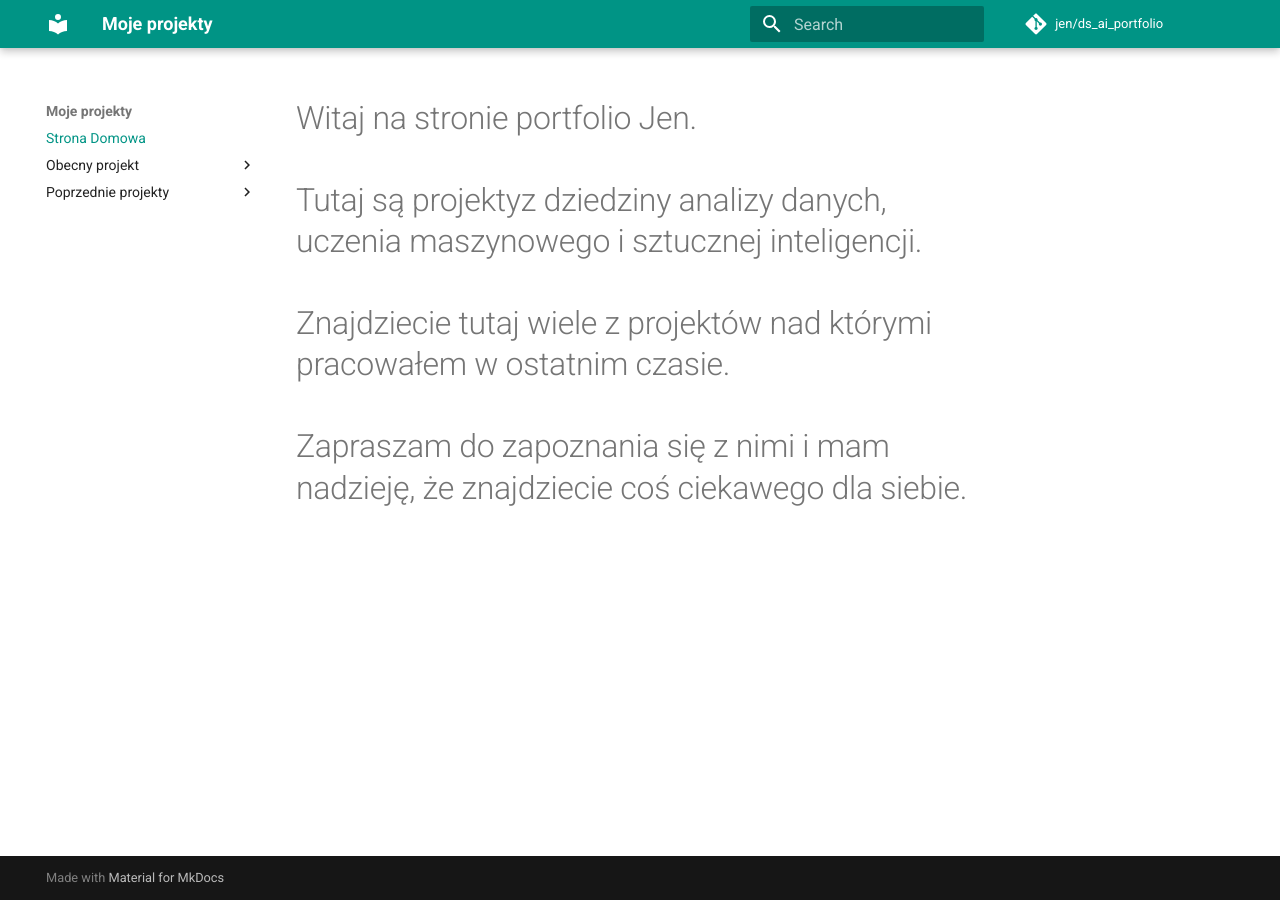
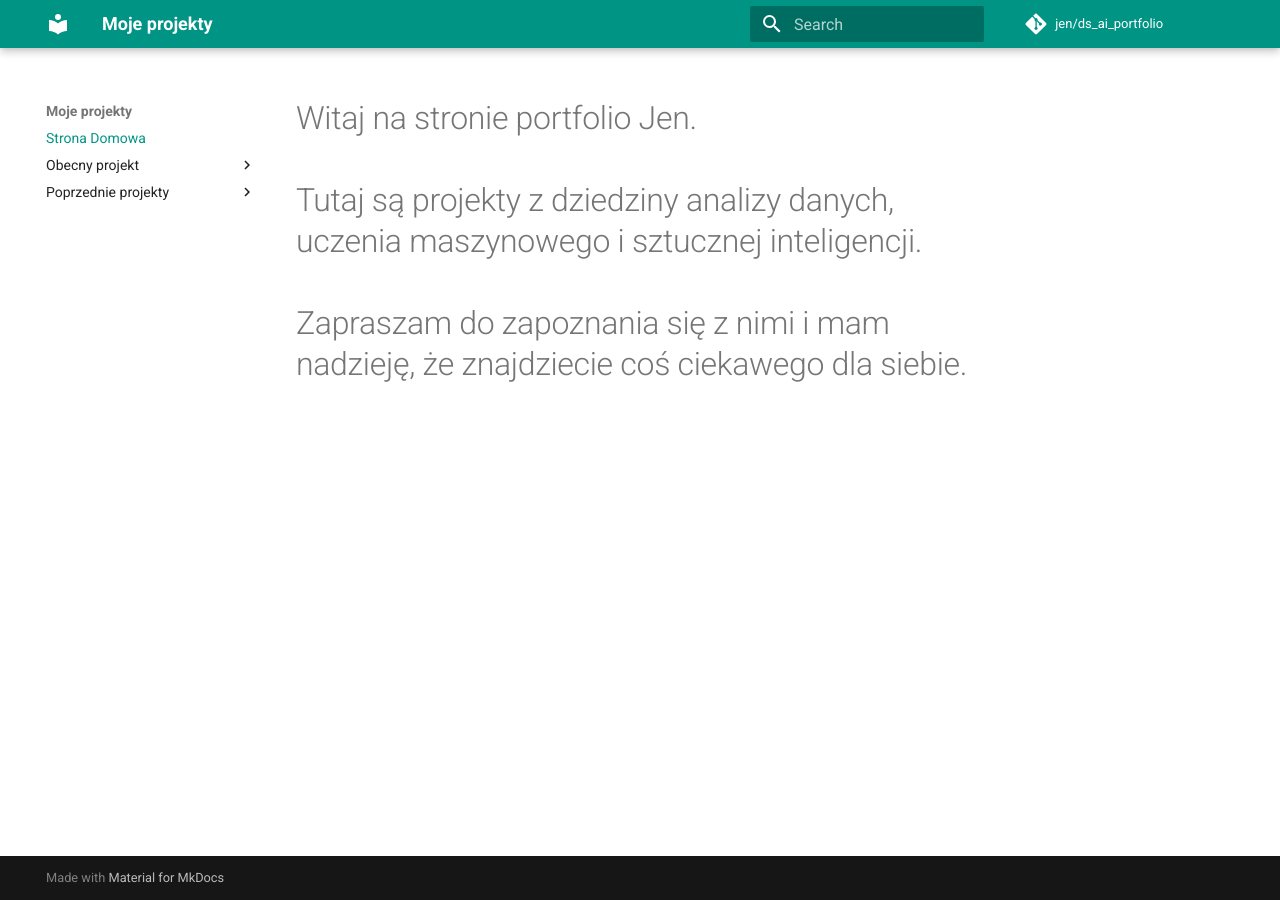
Before and after one commit to Jenia-K/ds_ai_portfolio, an MkDocs documentation site: the page built from docs/index.md, in a window 1280 px wide. Built offline with MkDocs 1.6.1 and Material for MkDocs 9.7.7, drawn with Linux system fonts in a browser that asks for light colours; comment, search, counter and statistics services are not loaded.

Commit message:
modified index.md file

```diff
--- a/docs/index.md
+++ b/docs/index.md
@@ -1,7 +1,5 @@
 # Witaj na stronie portfolio Jen.
 
-# Tutaj są projektyz dziedziny analizy danych, uczenia maszynowego i sztucznej inteligencji.
-
-# Znajdziecie tutaj wiele z projektów nad którymi pracowałem w ostatnim czasie.
+# Tutaj są projekty z dziedziny analizy danych, uczenia maszynowego i sztucznej inteligencji.
 
 # Zapraszam do zapoznania się z nimi i mam nadzieję, że znajdziecie coś ciekawego dla siebie.
```
